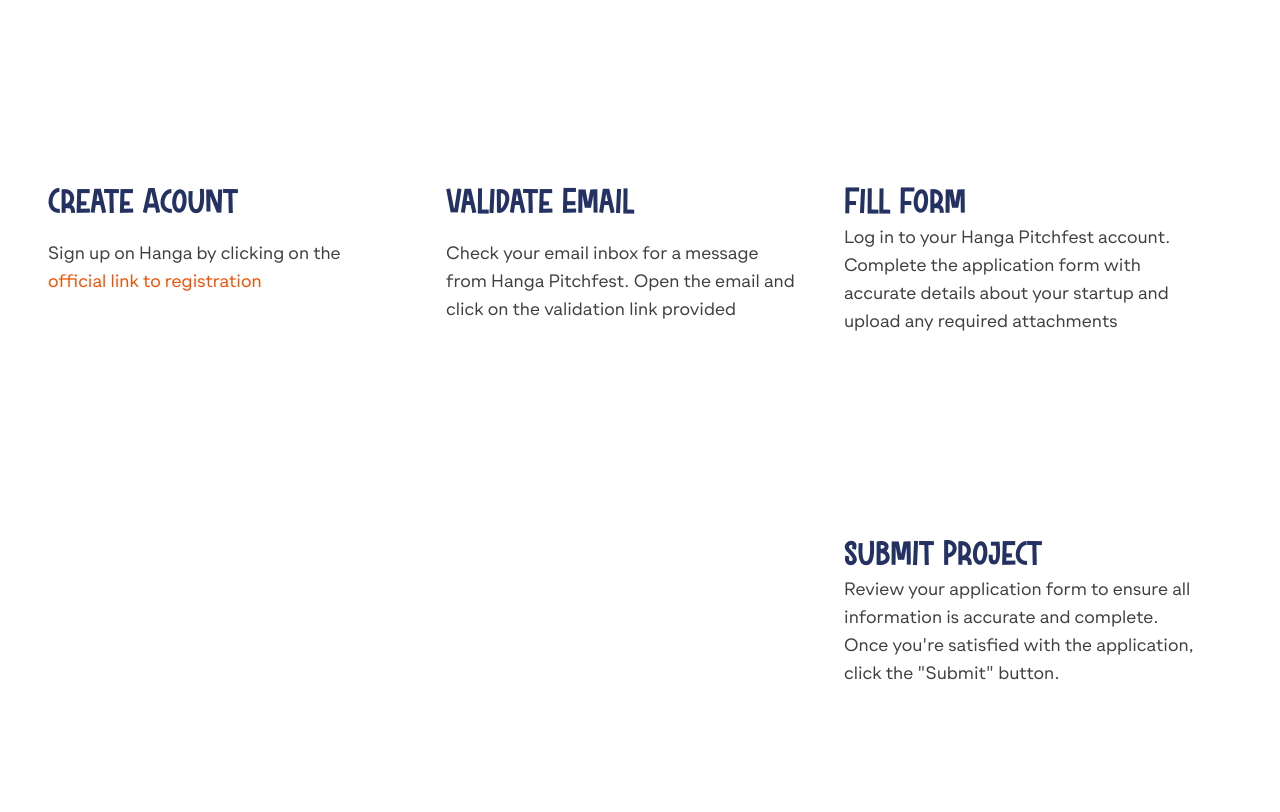
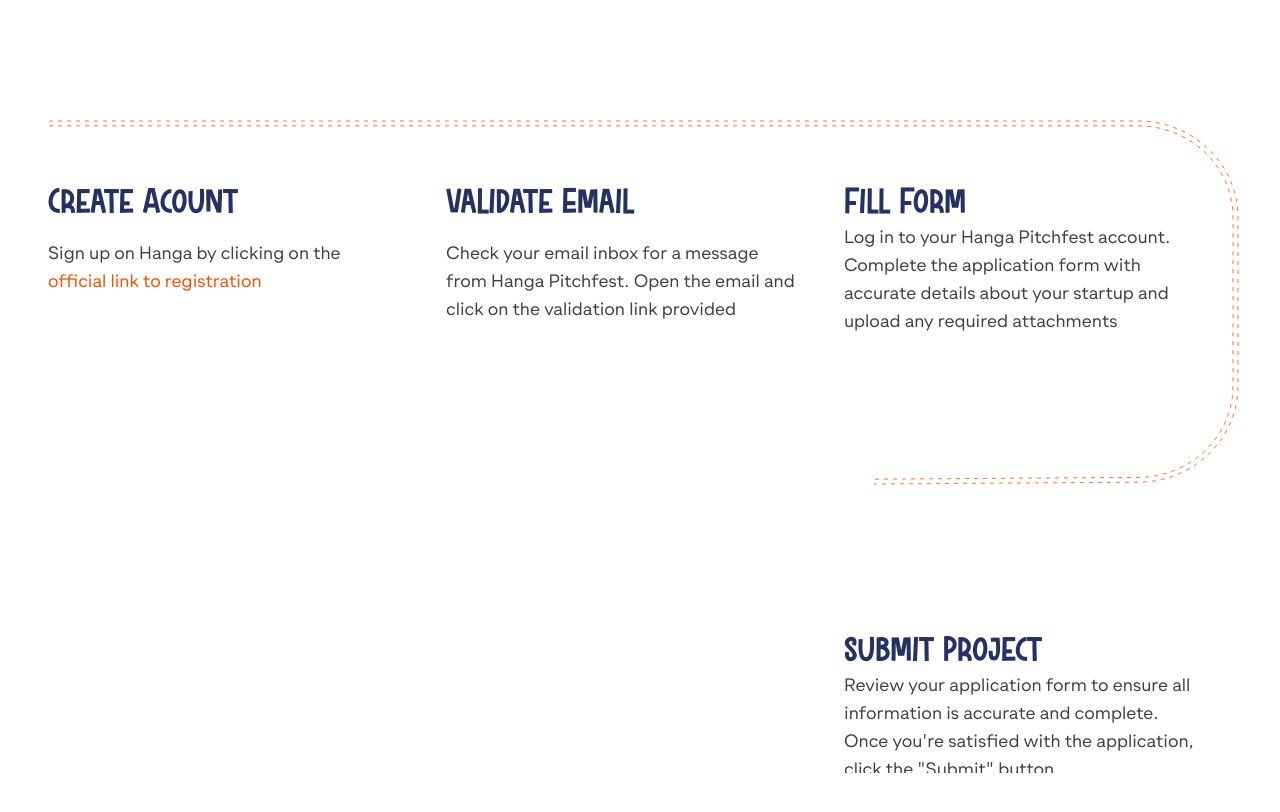
Before and after one commit to Pixeleye-Rwanda/HangaPitch-fest, a Vue app: page /pitch in a window 1280 px wide. Shown: the part 1120-1932 px from the top of the page. After the commit the page ends 1893 px from the top, so only its background shows below. Built offline with nearby package versions, Linux system fonts and the light colour scheme.

Commit message:
added the substract

```diff
--- a/src/views/PitchHanga.vue
+++ b/src/views/PitchHanga.vue
@@ -45,7 +45,10 @@
             </div>
 
             <!-- section 3 -->
-            <div class=" flex ml-12  space-x-12 mt-48">
+
+             <div class=" relative">
+
+            <div class="  absolute flex ml-12  space-x-12 mt-16">
               <div class="w-[350px] h-[40vh] space-y-4">
                 <p class="font-rockinsoda text-4xl text-navy"> Create Acount</p>
                 <p class="font-gramatika text-lg  text-darkGray"> Sign up on Hanga by clicking on the
@@ -67,14 +70,22 @@
                   any required attachments</p>
 
               </div>
-              <div class="w-[350px] h-[40vh] ">
-                <p class="font-rockinsoda text-4xl text-navy"> submit Project</p>
+              <div class="w-[350px] h-[40vh]  ">
+                <p class="font-rockinsoda text-4xl text-navy mt-32"> submit Project</p>
                 <p class="font-gramatika text-lg text-darkGray">Review your application form to ensure all information is accurate and complete.
                   Once you're satisfied with the application, click the "Submit" button.</p>
 
               </div>
             </div>
+
+
             </div>
+            <div class="ml-12 ">
+              <img src="../assets/Subtract .svg" class="mb-72 mt-32">
+           </div>
+
+           </div>
+
 
 
 
```
Also changed, not shown: src/assets/Subtract .svg (added).
